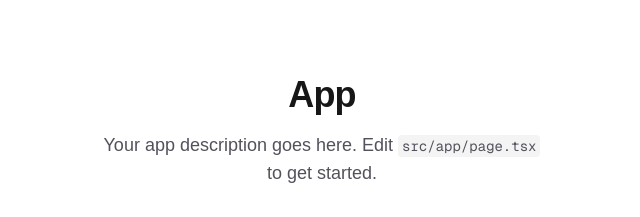
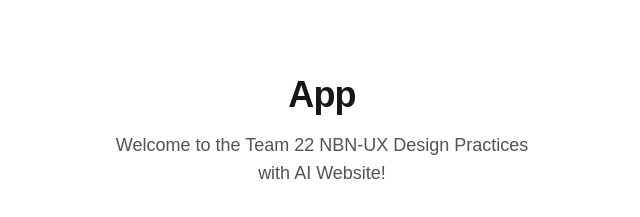
Before and after one commit to Alex-D-4089452/garage-basic-22-nbn, a Next.js app in the folder frontend/: page / in a window 1280 px wide. Shown: the part 232-449 px from the top of the page, without its empty margins (318-958 px from the left). Built offline with nearby package versions, Linux system fonts and the light colour scheme; no server answers.

Commit message:
feat: add welcome message to landing page

```diff
--- a/frontend/src/app/page.tsx
+++ b/frontend/src/app/page.tsx
@@ -14,11 +14,7 @@ export default function LandingPage() {
                     {process.env.NEXT_PUBLIC_APP_NAME ?? 'App'}
                 </h1>
                 <p className="max-w-md text-lg text-zinc-600 dark:text-zinc-400">
-          Your app description goes here. Edit{' '}
-          <code className="rounded bg-zinc-100 px-1 py-0.5 font-mono text-sm dark:bg-zinc-800">
-            src/app/page.tsx
-          </code>{' '}
-          to get started.
+                    Welcome to the Team 22 NBN-UX Design Practices with AI Website!
                 </p>
             </div>
             <div className="flex gap-4">
```
Lines whose indentation alone changed are shown as unchanged.
